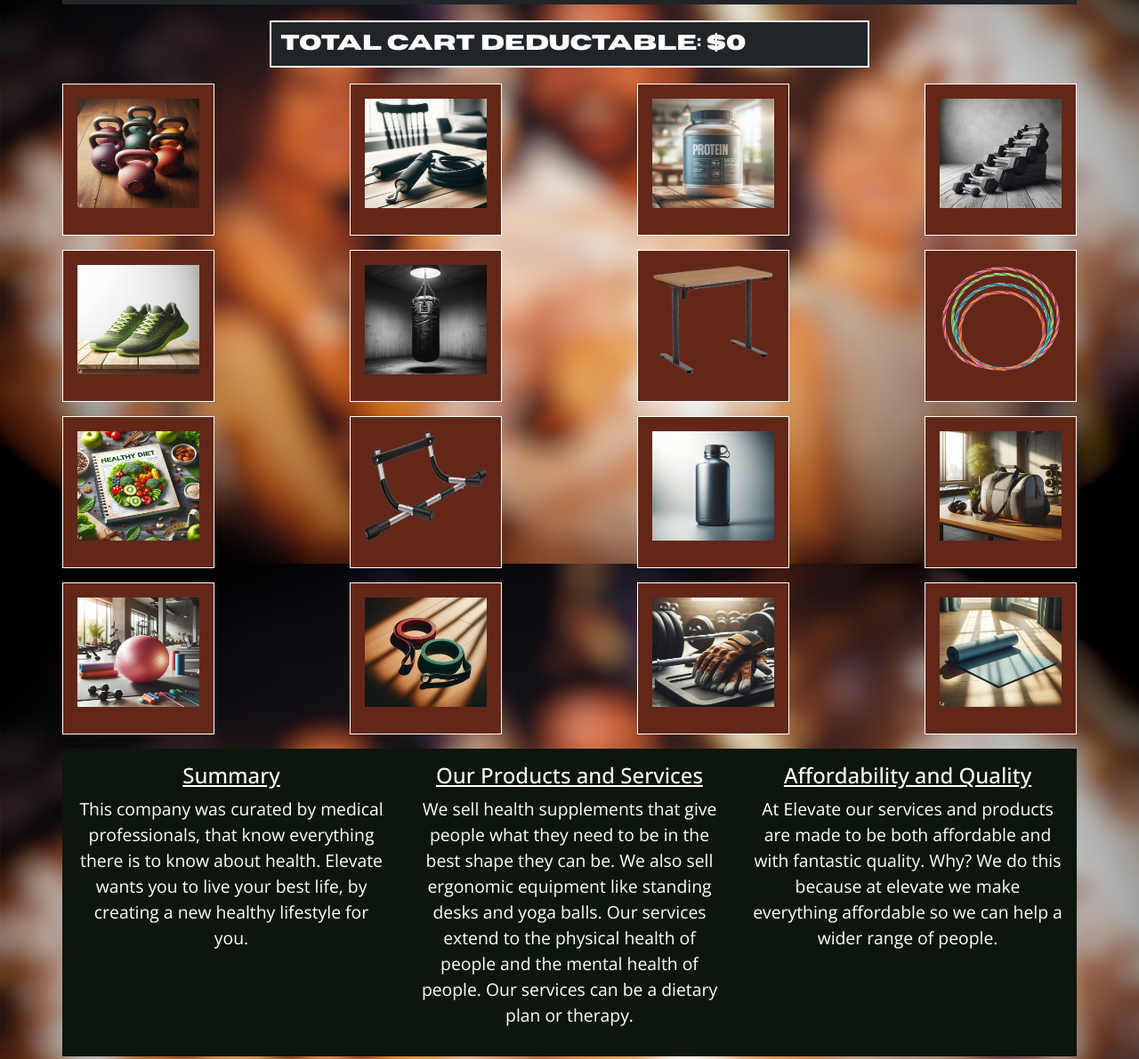
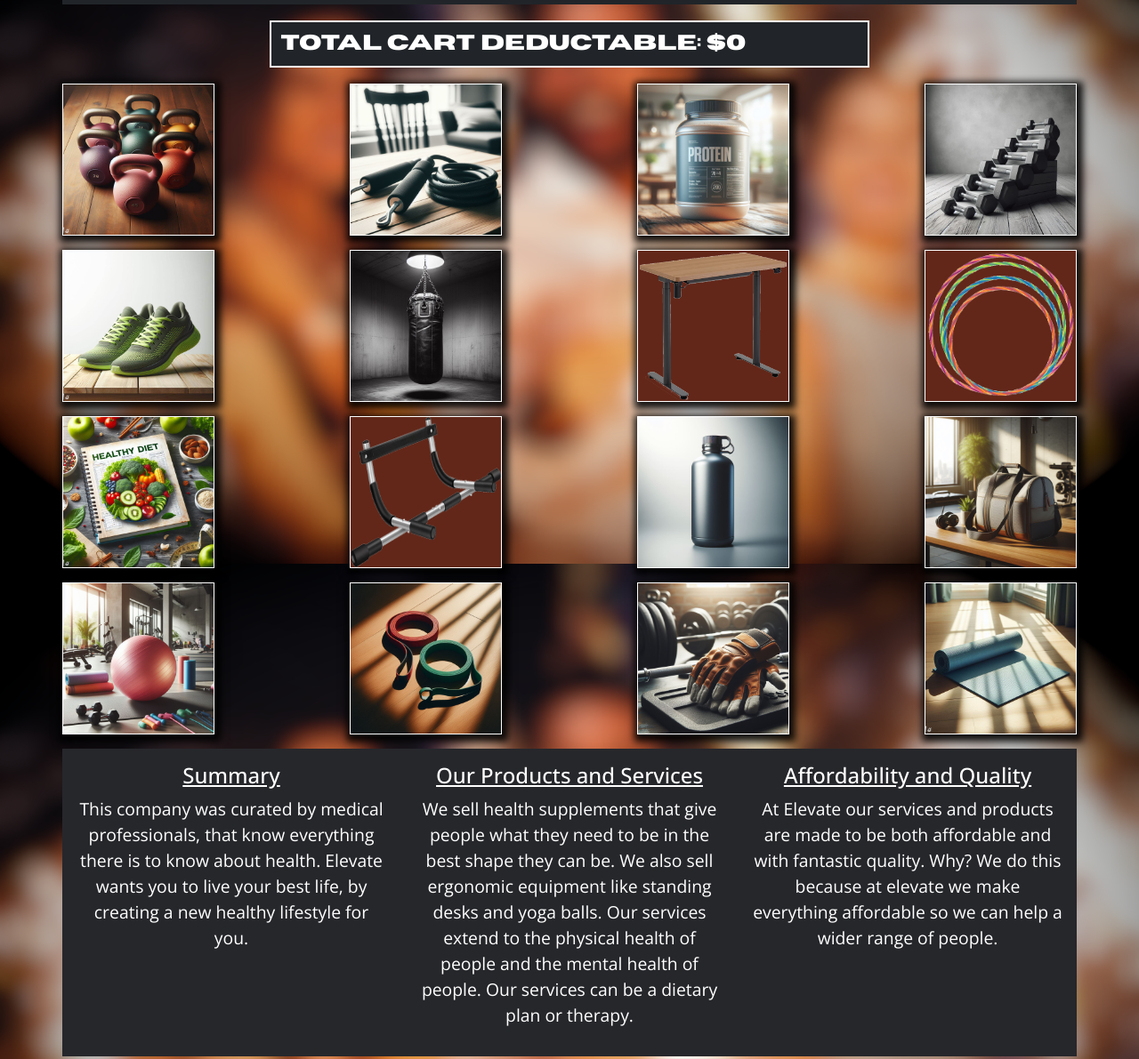
Before and after one commit to twaters27/WBLAproject, a plain HTML site: page index.html in a window 1280 px wide. Shown: the part 166-1357 px from the top of the page at 89% size. Drawn offline with nearby package versions, Linux system fonts and the light colour scheme; a web font is replaced by a local one.

Commit message:
many more changes

```diff
--- a/cart.js
+++ b/cart.js
@@ -1,4 +1,6 @@
 const globalProducts = [];
+
+const currentItemPrices = []
 
 const items = [
   ["kb", 75], // Kettlebell
@@ -28,12 +30,14 @@ const totalCartDeductableText = document.getElementById(
   "total-cart-deductable"
 );
 
-for (let i = 0; i < items.length; i++) {
-  products[i].setAttribute("price", items[i][1]);
+products.forEach((product, index) => {
+  product.addEventListener("click", () => {
 
-  products[i].addEventListener("click", function () {
-    totalCartPrice += items[i][1];
-    curentPrice = item[i][1];
+    totalCartPrice += items[index][1];
+    currentPrice = items[index][1];
+    sessionStorage.setItem("totalCartPrice", totalCartPrice);
+    currentItemPrices.push(currentPrice = items[index][1]);
+    sessionStorage.setItem("currentItemPrices", JSON.stringify(currentItemPrices));
     if(totalCartPrice === 0){
       totalCartDeductableText.textContent = "Total Cart Deductable: $0"
     }
@@ -42,20 +46,12 @@ for (let i = 0; i < items.length; i++) {
       "Total Cart Deductable: $" + totalCartPrice;
     }
 
-
-      // globalProducts.push(products[i]);
-      // //sessionStorage.setItem("globalProduct", JSON.stringify(products[i]));
-      // sessionStorage.setItem("globalProducts", JSON.stringify(globalProducts));
-  });
-}
-products.forEach((product) => {
-  product.addEventListener("click", () => {
     const image = product.querySelector("img");
     const productData = {
       src: image.getAttribute("src"),
-      //alt: image.getAttribute("alt"),
       height: image.getAttribute("height"),
       width: image.getAttribute("width"),
+      "price": currentPrice,
     };
     globalProducts.push(productData);
     console.log(globalProducts);
--- a/custom.css
+++ b/custom.css
@@ -13,10 +13,11 @@ body {
 }
 
 [class*="col"] {
-  padding: 1rem;
-  background-color: #0d160d;
+  /* padding: 1rem; */
+  background-color: #26272b;
   color: white;
   border: 1px solid #fff;
+
 }
 
 .navbar {
@@ -64,6 +65,10 @@ body {
   height: 100%;
 }
 
+.p-0{
+  box-shadow: 2px 3px 8px 5px rgba(0,0,0,0.9);
+}
+
 /* crimson 6e271b
 light red bb3e21
 dark pink e1a298
@@ -85,7 +90,7 @@ div#aboutpgstory {
   margin-bottom: 30px;
 }
 div#aboutpgstory p {
-  color: rgba(255, 255, 255, 0.858);
+  color: rgb(206, 202, 202);
   font-size: 1.25rem;
   font-family: "Poppins", sans-serif;
   line-height: 30px;
@@ -123,7 +128,7 @@ h1#top-text {
 }
 div#bottom-container {
   width: 100vw;
-  height: 56.5vh;
+  height: 57.87vh;
 
 }
 
@@ -237,6 +242,24 @@ h1#total-cart-deductable {
 }
 
 img.product-image {
-  width: 10vh;
-  height: 10vh;
+  width: 20vh;
+  height: 20vh;
+  margin: 10px;
+  display:inline-block;
 }
+div.goober{
+  width:75%;
+  margin:20px auto;
+  margin:20px auto;
+
+}
+p.price-text{
+  font-size:2rem;
+  display:inline-block;
+  color:white;
+
+}
+div.goob {
+  text-align:center;
+  margin-right:10px;
+}
--- a/index.html
+++ b/index.html
@@ -101,175 +101,191 @@
       </h1>
 
       <div class="row justify-content-between mt-2">
-        <div class="col col-xl-2 w-15">
+        <div class="col col-xl-2 w-15 p-0">
           <img
             src="./images/kettlebellAI.jfif"
             alt="kettlebell"
-            height="90%"
+            height="100%"
             width="100%"
             title=" 10 Kettle Bells, this set of kettle bells weigh from 5lbs to 50lbs. ($75)"
+
           />
         </div>
-        <div class="col col-xl-2 w-15">
+        <div class="col col-xl-2 w-15 p-0">
           <img
             src="images/jumpropeAI.jfif"
             alt="jumprope"
-            height="90%"
+            height="100%"
             width="100%"
             title="Jump Rope, highly resistant and durable so it won't break when you step on it. ($10)"
+
           />
         </div>
 
         <div class="w-100 d-lg-none"></div>
 
-        <div class="col col-xl-2 w-15">
+        <div class="col col-xl-2 w-15 p-0">
           <img
             src="images/proteinjarAI.jfif"
             alt="protein"
-            height="90%"
+            height="100%"
             width="100%"
             title="Protein powder in a jar, use this before workout to build muscle. (12$)"
+
           />
         </div>
-        <div class="col col-xl-2 w-15">
+        <div class="col col-xl-2 w-15 p-0">
           <img
             src="images/DumbellsAI.jfif"
             alt="dumbells"
-            height="90%"
+            height="100%"
             width="100%"
             title="Adjustable Dumbells, can go from 5lbs to 50lbs. ($100) "
+
           />
         </div>
       </div>
 
       <div class="row justify-content-between mt-3">
-        <div class="col col-xl-2 w-15">
+        <div class="col col-xl-2 w-15 p-0">
           <img
             src="images/runninshoesAI.jfif"
             alt="shoes"
-            height="90%"
+            height="100%"
             width="100%"
             title="Running shoes that are durable so you can run for miles. ($40)"
+
           />
         </div>
-        <div class="col col-xl-2 w-15">
+        <div class="col col-xl-2 w-15 p-0">
           <img
             src="images/punchingbagAI.jfif"
             alt="punching bag"
-            height="90%"
+            height="100%"
             width="100%"
             title="Punching Bag, 500lbs, chain that can hold up even with intense force. ($90)"
+            "
           />
         </div>
 
         <div class="w-100 d-lg-none"></div>
 
-        <div class="col col-xl-2 w-15">
+        <div class="col col-xl-2 w-15 p-0">
           <img
             src="images/standingDesk.png"
             alt="standing desk"
-            height="90%"
+            height="100%"
             width="100%"
             title="Standing Desk for all human heights. ($100)"
+
           />
         </div>
-        <div class="col col-xl-2 w-15">
+        <div class="col col-xl-2 w-15 p-0">
           <img
             src="images/hula_hoop.png"
             alt="hula hoop"
-            height="90%"
+            height="100%"
             width="100%"
             title="Hula Hoop stable so it doesn't fall apart. ($10)"
+
           />
         </div>
       </div>
 
       <div class="row justify-content-between mt-3">
-        <div class="col col-xl-2 w-15">
+        <div class="col col-xl-2 w-15 p-0">
           <img
             src="images/bookAI.jfif"
             alt="diet book"
-            height="90%"
+            height="100%"
             width="100%"
             title="Diet Book with the Knowledge of many health professionals. ($20)"
+
           />
         </div>
-        <div class="col col-xl-2 w-15">
+        <div class="col col-xl-2 w-15 p-0">
           <img
             src="images/doorway_pull-up_bar.png"
             alt="pull up bar"
-            height="90%"
+            height="100%"
             width="100%"
             title="Pull Up Bar, extremely durable and will stay attached to the wall. ($45)"
+
           />
         </div>
 
         <div class="w-100 d-lg-none"></div>
 
-        <div class="col col-xl-2 w-15">
+        <div class="col col-xl-2 w-15 p-0">
           <img
             src="images/hyreoflaskAI.jfif"
             alt="flask"
-            height="90%"
+            height="100%"
             width="100%"
             title="Hydro Flask, hydrophobic and leakage free. ($15)"
+
           />
         </div>
-        <div class="col col-xl-2 w-15">
+        <div class="col col-xl-2 w-15 p-0">
           <img
             src="images/gymbagAI.jfif"
             alt="gym bag"
-            height="90%"
+            height="100%"
             width="100%"
             title="Gym bag, carries all of the things you need at the gym. ($50)"
+
           />
         </div>
       </div>
 
       <div class="row justify-content-between mt-3">
-        <div class="col col-xl-2 w-15">
+        <div class="col col-xl-2 w-15 p-0">
           <img
             src="images/yogaballAI.jfif"
             alt="yoga ball"
-            height="90%"
+            height="100%"
             width="100%"
             title="Yoga ball that can withstand 300lbs. ($10)"
+
           />
         </div>
-        <div class="col col-xl-2 w-15">
+        <div class="col col-xl-2 w-15 p-0">
           <img
             src="images/ResistenceBandsAI.jfif"
             alt="resistance bands"
-            height="90%"
+            height="100%"
             width="100%"
             title="Resistance bands, made with highly resistant fabric to fit any scenario. ($15)"
+
           />
         </div>
 
         <div class="w-100 d-lg-none"></div>
 
-        <div class="col col-xl-2 w-15">
+        <div class="col col-xl-2 w-15 p-0">
           <img
             src="images/barbell glovesAI.jfif"
             alt="bar bell gloves"
-            height="90%"
+            height="100%"
             width="100%"
             title="Bar bell gloves, breathable and adjustable so it can fit all sizes. ($20)"
+
           />
         </div>
-        <div class="col col-xl-2 w-15">
+        <div class="col col-xl-2 w-15 p-0">
           <img
             src="images/exercisematAI.jfif"
             alt="exercise mat"
-            height="90%"
+            height="100%"
             width="100%"
             title="Exercise mat, highly resistant so it lasts long making it fit all types of exercises. ($15) "
+
           />
         </div>
       </div>
 
       <div class="row mt-3">
-        <div class="col border-0 home_summary">
+        <div class="col border-0 home_summary p-3">
           <h4><u>Summary</u></h4>
           <p style="font-size: 1.1em">
             This company was curated by medical professionals, that know
@@ -280,7 +296,7 @@
 
         <div class="w-100 d-lg-none"></div>
 
-        <div class="col border-0 home_summary">
+        <div class="col border-0 home_summary p-3">
           <h4><u>Our Products and Services</u></h4>
           <p style="font-size: 1.1em">
             We sell health supplements that give people what they need to be in
@@ -293,7 +309,7 @@
 
         <div class="w-100 d-lg-none"></div>
 
-        <div class="col border-0 home_summary">
+        <div class="col border-0 home_summary p-3">
           <h4><u>Affordability and Quality</u></h4>
           <p style="font-size: 1.1em">
             At Elevate our services and products are made to be both affordable
```
Also changed, not shown: cart.html (+2 -2 lines), cart2.js (+27 -8 lines).
